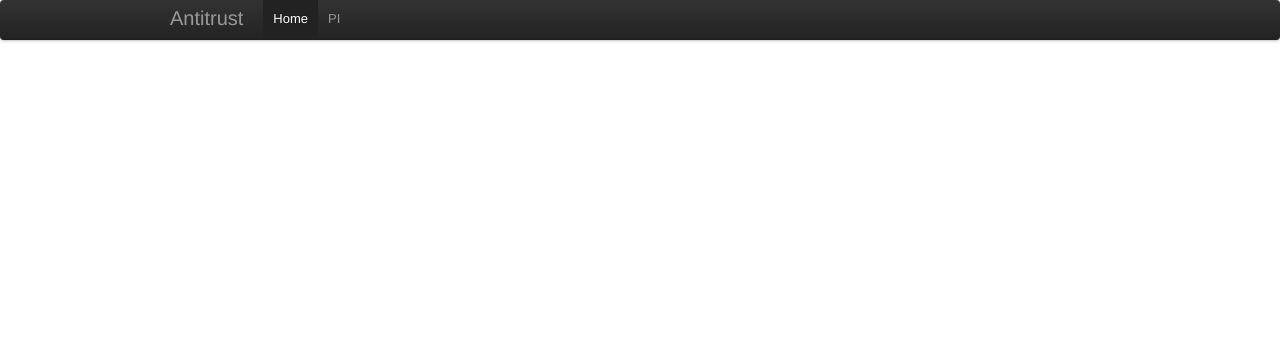
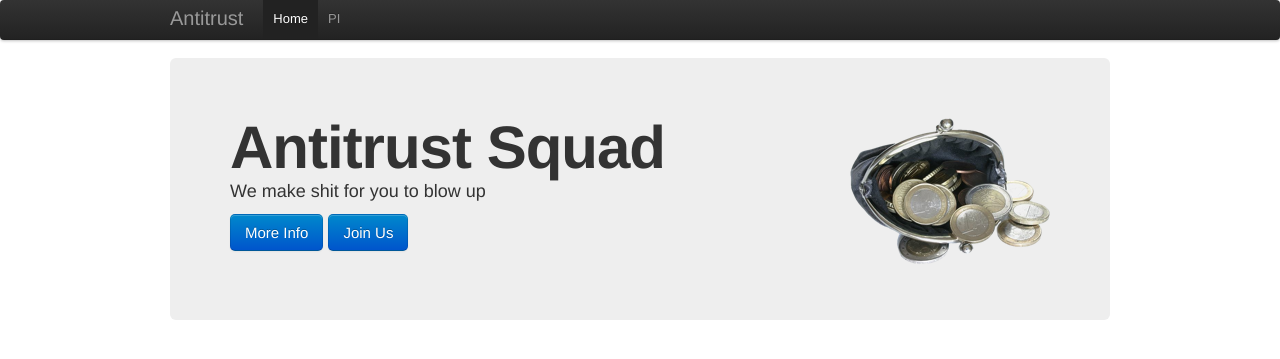
Before and after one commit to coderanger/antitrust, a Django app: page / in a window 1280 px wide. Shown: the top 359 px of the page. Run offline with Django 3.2, Linux system fonts and the light colour scheme; parts of the project's set-up code (start-up, migrations or seed data) failed here and were passed over; some libraries are stand-ins or nearby versions.

Commit message:
Basic homepage content.

```diff
--- a/antitrust/static/css/antitrust.css
+++ b/antitrust/static/css/antitrust.css
@@ -13,4 +13,9 @@ body.igb .trust-switch { display: block; }
   vertical-align: top;
 }
 
+#moneybags {
+  width: 200px;
+  height: 151px;
+}
+
 table.invoice .total-label { font-weight: bold; }
--- a/antitrust/templates/index.html
+++ b/antitrust/templates/index.html
@@ -1,4 +1,17 @@
 {% extends 'layout.html' %}
 
 {% block content %}
+<div class="hero-unit">
+  <img id="moneybags" src="{{ STATIC_URL }}img/money.png" class="pull-right" alt="Money" />
+  <h1>Antitrust Squad</h1>
+  <p>We make shit for you to blow up</p>
+  <p>
+    <a class="btn btn-primary btn-large" href="https://wiki.pleaseignore.com/wiki/Antitrust_Squad">
+      More Info
+    </a>
+    <a class="btn btn-primary btn-large" href="https://auth.pleaseignore.com/groups/request/50/">
+      Join Us
+    </a>
+  </p>
+</div>
 {% endblock %}
```
Also changed, not shown: antitrust/static/img/money.png (added), 2 other files.
